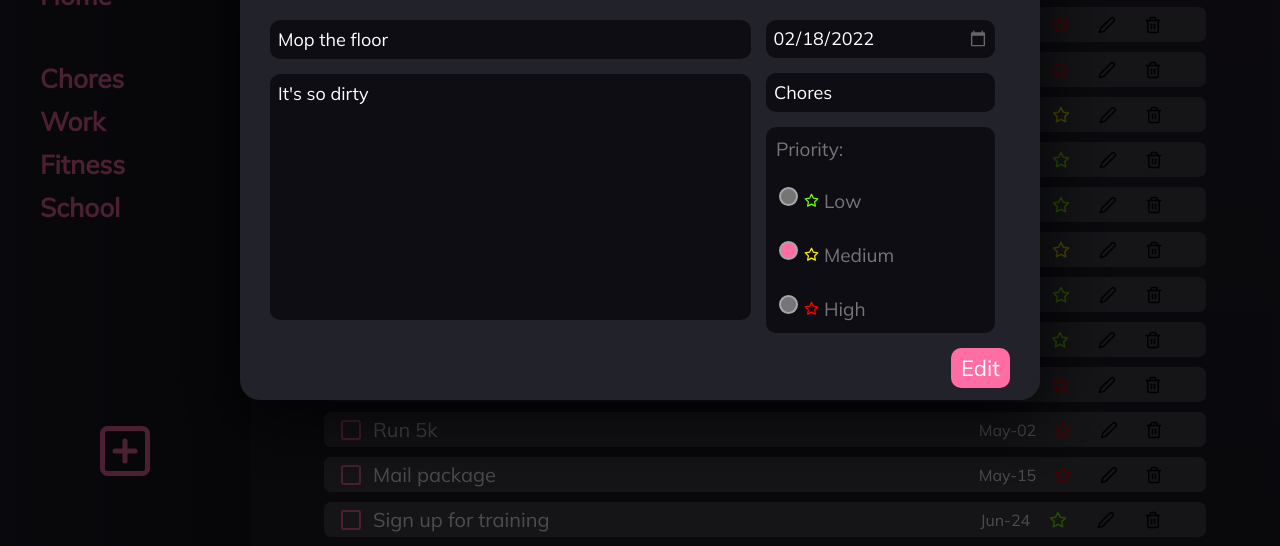
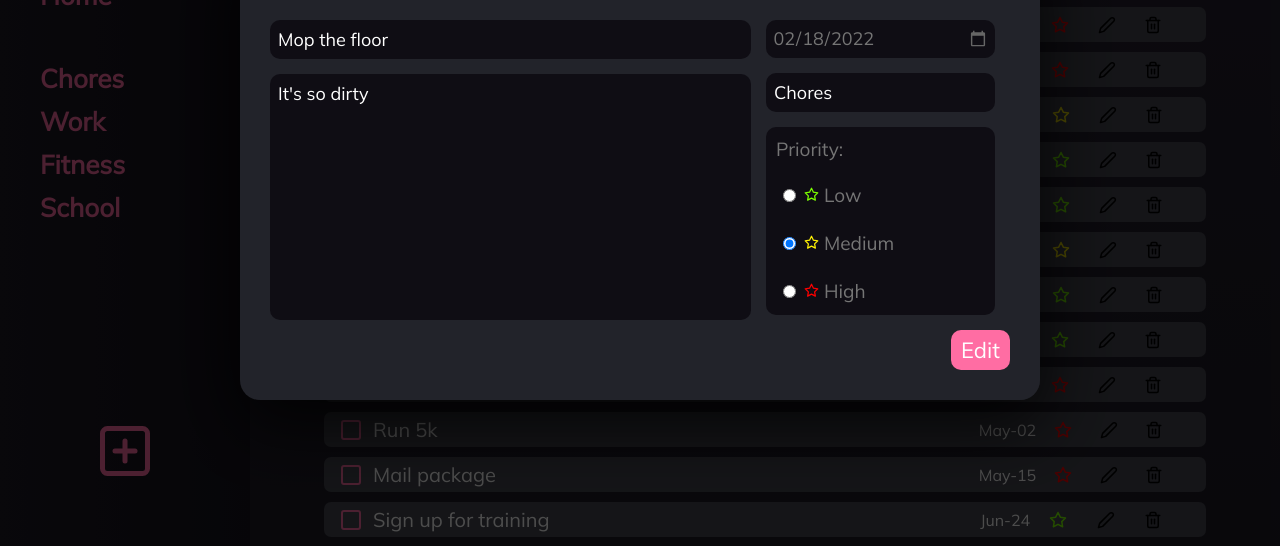
Before and after one commit to maggielau/todo-list, a plain HTML site: page index.html in a window 1280 px wide. Both pictures are taken after a click on the picture 1106 px from the left and 177 px from the top of the page. Shown: the part 198-744 px from the top of the page. Drawn offline with Linux system fonts and the light colour scheme; a web font is replaced by a local one.

Commit message:
Modified radio styling

```diff
--- a/style.css
+++ b/style.css
@@ -229,6 +229,7 @@ textarea {
 
 input[type=date] {
     padding: 6.4px;
+    color: #757575;
 }
 
 input[type=date]:invalid::-webkit-datetime-edit {
@@ -260,7 +261,7 @@ input[type=date]:invalid::-webkit-datetime-edit {
     margin-top: 11px;
 }
 
-input[type='radio']:after {
+/* input[type='radio']:after {
     width: 15px;
     height: 15px;
     border-radius: 15px;
@@ -286,7 +287,7 @@ input[type='radio']:checked:after {
     display: inline-block;
     visibility: visible;
     border: 2px solid #a7a7a7;
-}
+} */
 
 #formError {
     font-size: 16px;
```
